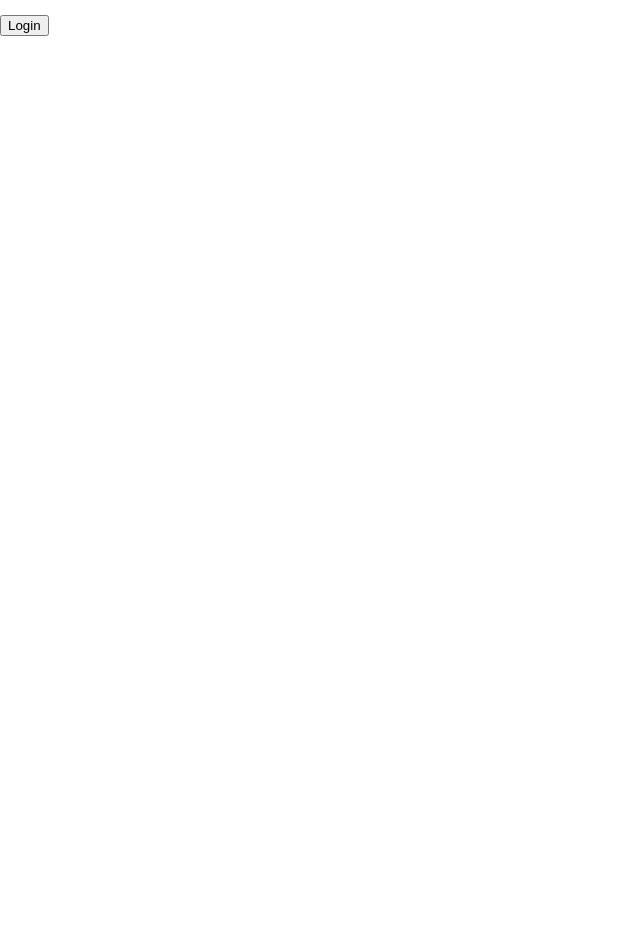
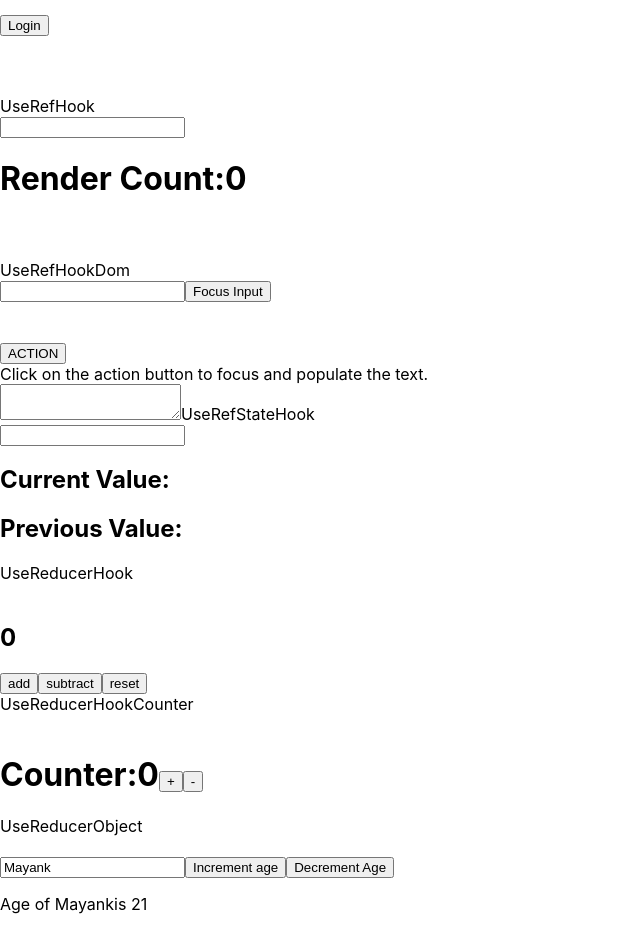
Before and after one commit to abhinav2697/reactjs-learning, a React (Create React App) app: page / in a window 1280 px wide. Shown: the part 904-1834 px from the top of the page, without its empty margins (0-640 px from the left). Before the commit the page ends 940 px from the top, so only its background shows below. Built offline with nearby package versions, Linux system fonts and the light colour scheme; no server answers.

Commit message:
Updated App.js

```diff
--- a/src/App.js
+++ b/src/App.js
@@ -3,6 +3,12 @@ import UseStateHookObject from './components/UseStateHookObject';
 import UseEffectHook from './components/UseEffectHook';
 import UseEffectData from './components/UseEffectData';
 import UseContext from './components/UseContext';
+import UseRefHook from './components/UseRefHook';
+import UseRefDom from './components/UseRefDom';
+import UseRefState from './components/UseRefState';
+import UseReducerHook from './components/UseReducerHook';
+import UseReducerCounter from './components/UseReducerCounter';
+import UseReducerObject from "./components/UseReducerObject";
 function App() {
   return (
     <>
@@ -15,12 +21,25 @@ function App() {
       <UseEffectHook />
       <br /><br />
       <UseEffectData />
-
-      <br />
-      <br />
-      <br />
+      <br /><br /><br />
       {"useContextHook"}
       <UseContext />
+      <br /><br /><br />
+      {"UseRefHook"}<br/>
+      <UseRefHook />
+      <br /><br />
+      {"UseRefHookDom"}<br/>
+      <UseRefDom />
+      {"UseRefStateHook"}<br />
+      <UseRefState />
+      {"UseReducerHook"}<br /><br />
+      <UseReducerHook />
+      {"UseReducerHookCounter"}<br /><br />
+      <UseReducerCounter />
+      {"UseReducerObject"}<br /><br />
+      <UseReducerObject/>
+
+
     </>
   );
 }
```
